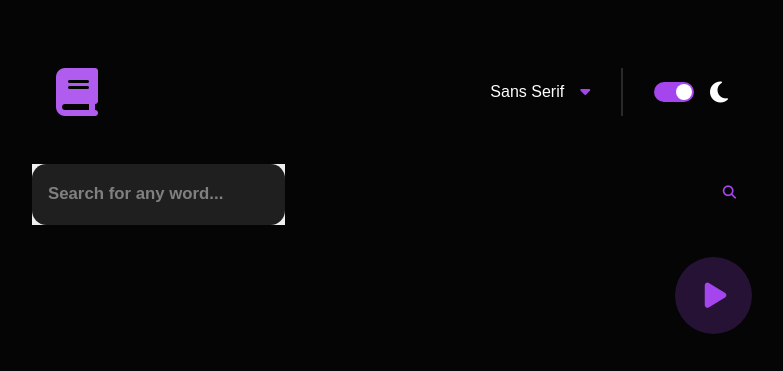
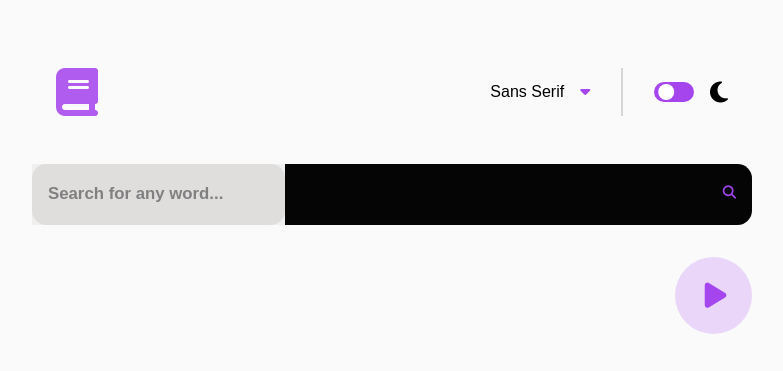
Before and after one commit to isnirvana/Dictionary-web-app, a website built with Parcel: page src/index.html in a window 1280 px wide. Both pictures are taken after a click on the element 921 px from the left and 92 px from the top of the page. Shown: the whole page, without its empty margins (248-1031 px from the left). Built offline with nearby package versions, Linux system fonts and the light colour scheme; no server answers.

Commit message:
feat(theme) added the dark and light mode functionalities

```diff
--- a/src/scripts/app.js
+++ b/src/scripts/app.js
@@ -2,6 +2,8 @@ import { fetchData } from "./fetchData"
 
 const input = document.getElementById("search-input")
 const main = document.querySelector("main")
+const body = document.querySelector("body")
+const toggle = document.querySelector(".toggle-mode")
 
 function sendParams(inputValue) {
   let url = getPageURL()
@@ -108,3 +110,15 @@ input.addEventListener("keydown", (e) => {
   console.log(inputValue)
   input.value = ""
 })
+
+toggle.addEventListener("click", () => {
+  if (!toggle.classList.contains("light")) {
+    toggle.classList.add("light")
+    input.classList.add("light")
+    body.classList.add("light")
+  } else {
+    toggle.classList.remove("light")
+    input.classList.remove("light")
+    body.classList.remove("light")
+  }
+})
--- a/src/stylesheets/global.css
+++ b/src/stylesheets/global.css
@@ -1,4 +1,5 @@
 :root {
+  /* --text-light: #000000; */
   --text-light: #ffffff;
   --background-dark: #050505;
   --primary: #a445ed;
@@ -7,6 +8,7 @@
   --accent: #808080;
   --accent-deep: #1f1f1f;
   --text-dark: #000000;
+  /* --background-light: #050505; */
   --background-light: #fafafa;
 }
 
@@ -25,6 +27,7 @@ body {
   color: var(--text-light);
   background-color: var(--background-dark);
   font-family: Arial, Helvetica, sans-serif;
+  transition: all 0.1s;
 }
 
 header {
--- a/src/stylesheets/layout.css
+++ b/src/stylesheets/layout.css
@@ -51,15 +51,17 @@
   top: 50%;
   bottom: 50%;
   margin: auto;
-  right: 5%;
+  right: 8%;
   border-radius: 50%;
   background-color: var(--text-light);
+  transition: transform 0.5s ease;
 }
 
 .search {
   position: relative;
   margin-bottom: 2rem;
   background-color: var(--background-dark);
+  border-radius: 0.9rem;
   width: 90%;
 }
 
@@ -69,10 +71,12 @@
 }
 
 #search-input {
+  border: none;
+  outline: none;
   background-color: var(--accent-deep);
+  /* background-color: var(--accent); */
+  padding: 1rem;
   border-radius: 0.9rem;
-  padding: 1rem;
-  /* width: 20.7rem; */
   width: 100%;
   height: 3.8rem;
   font-size: 1.05rem;
--- a/src/stylesheets/main.css
+++ b/src/stylesheets/main.css
@@ -2,3 +2,4 @@
 @import url(./global.css);
 @import url(./layout.css);
 @import url(./responsive.css);
+@import url(./theme.css);
--- a/src/stylesheets/responsive.css
+++ b/src/stylesheets/responsive.css
@@ -48,7 +48,7 @@
   }
 
   .definition__part-of-speech::after {
-    padding: 0 45%;
+    width: 100%;
   }
 
   .definition__meaning-label {
--- /dev/null
+++ b/src/stylesheets/theme.css
@@ -0,0 +1,17 @@
+body.light {
+  background-color: var(--background-light);
+  color: var(--text-dark);
+}
+
+.fa-moon.light {
+  color: var(--text-dark);
+}
+
+#search-input.light {
+  background-color: rgb(224, 221, 221);
+  color: var(--text-dark);
+}
+
+.toggle-mode.light::before {
+  transform: translate(-105%);
+}
```
